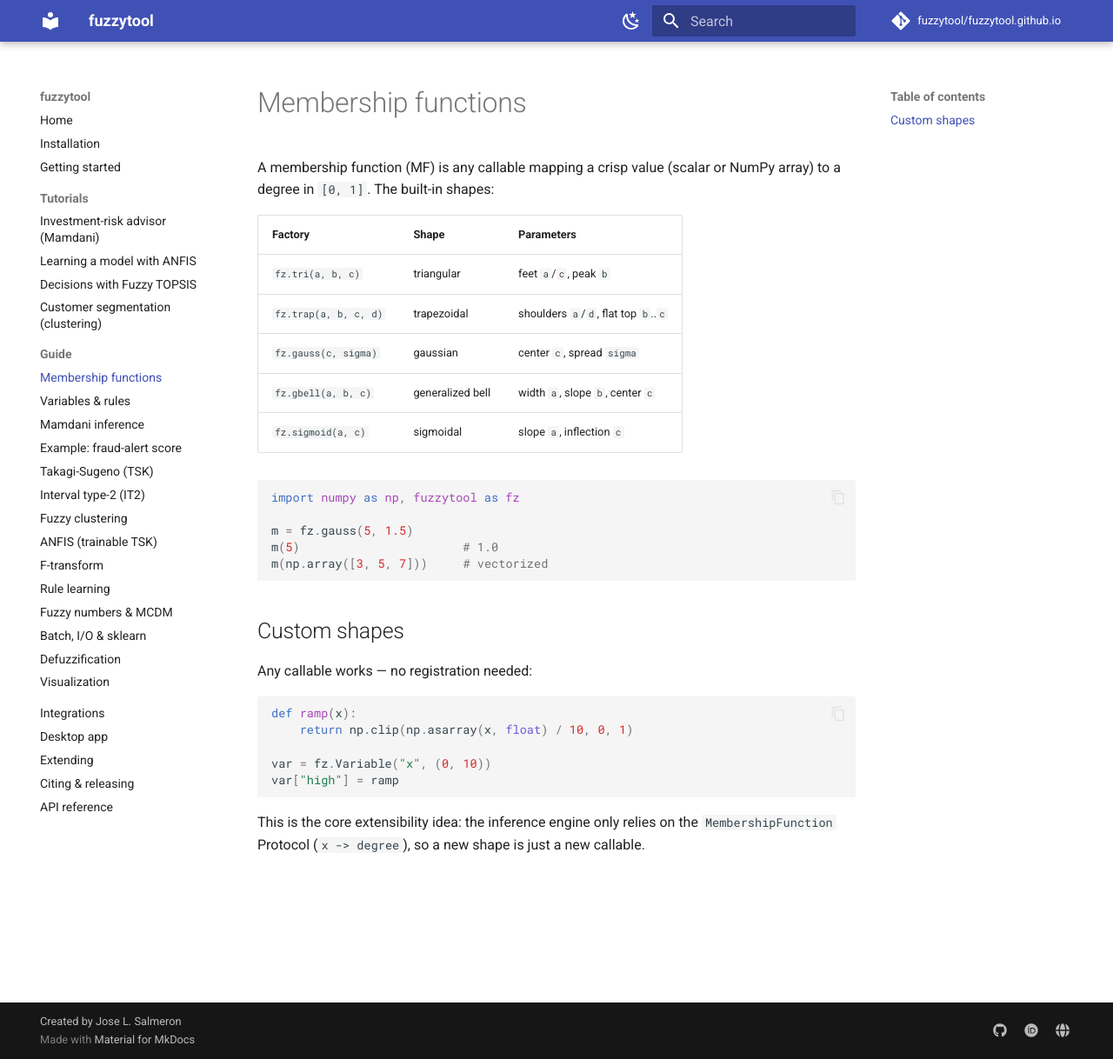
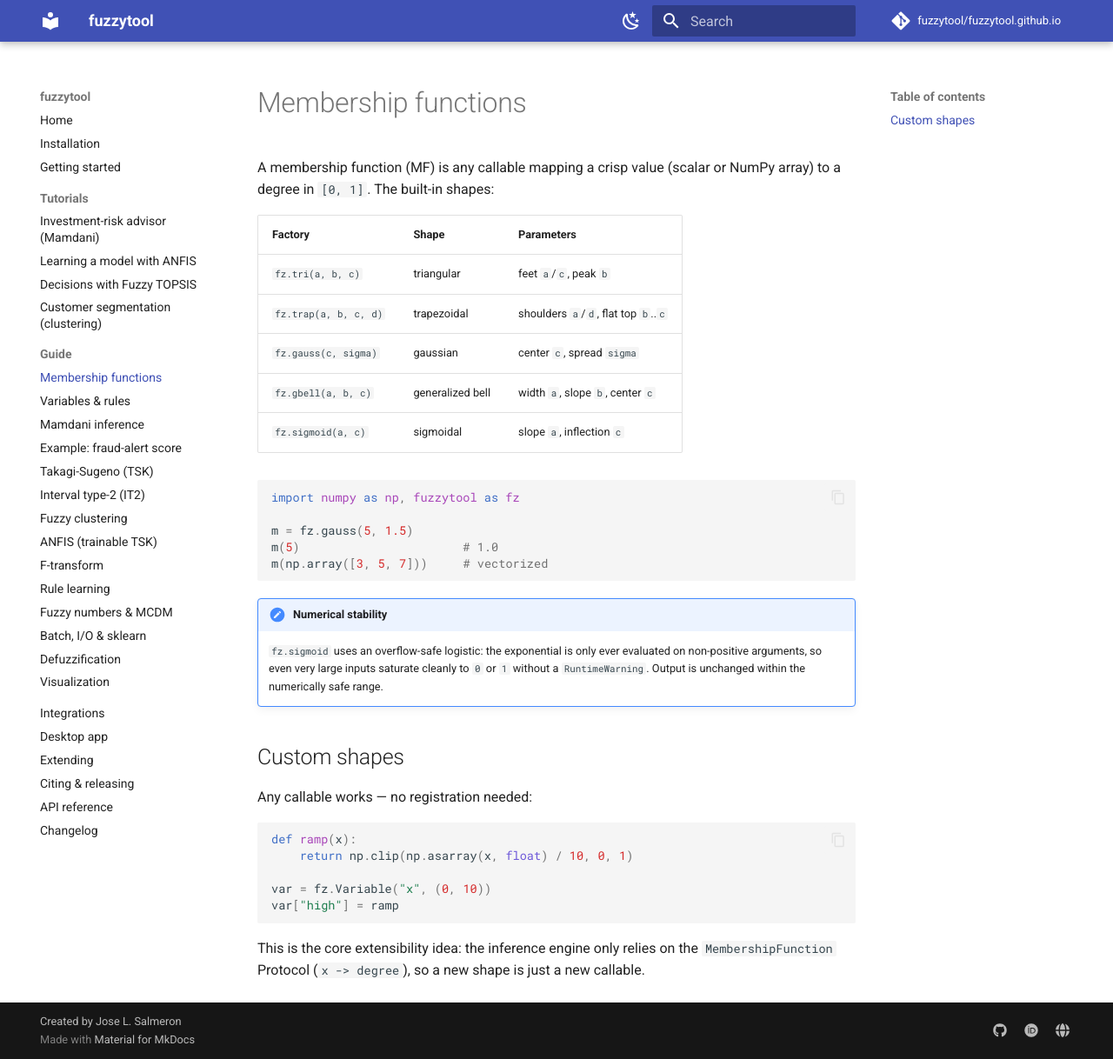
Before and after one commit to fuzzytool/fuzzytool.github.io, an MkDocs documentation site: the page built from docs/guide/membership.md, in a window 1280 px wide and 1218 px high. Shown: the whole window at 87% size. Built offline with MkDocs 1.6.1 and Material for MkDocs 9.7.7, drawn with Linux system fonts in a browser that asks for light colours; comment, search, counter and statistics services are not loaded.

Commit message:
docs: add Changelog page and sigmoid stability note
Surface the release notes on the site: include the root CHANGELOG.md via
a pymdownx.snippets include (single source of truth) and add it to the
nav. Add a "Numerical stability" note to the membership-functions guide
describing the overflow-safe sigmoid.

Co-Authored-By: Claude Opus 4.8 (1M context) <noreply@anthropic.com>

````diff
--- a/docs/guide/membership.md
+++ b/docs/guide/membership.md
@@ -19,6 +19,12 @@ m(5)                       # 1.0
 m(np.array([3, 5, 7]))     # vectorized
 ```
 
+!!! note "Numerical stability"
+    `fz.sigmoid` uses an overflow-safe logistic: the exponential is only ever
+    evaluated on non-positive arguments, so even very large inputs saturate
+    cleanly to `0` or `1` without a `RuntimeWarning`. Output is unchanged within
+    the numerically safe range.
+
 ## Custom shapes
 
 Any callable works — no registration needed:
--- a/mkdocs.yml
+++ b/mkdocs.yml
@@ -60,6 +60,7 @@ nav:
   - Extending: extending.md
   - Citing & releasing: citing.md
   - API reference: api/python.md
+  - Changelog: changelog.md
 
 markdown_extensions:
   - admonition
@@ -74,6 +75,9 @@ markdown_extensions:
   - pymdownx.superfences
   - pymdownx.tabbed:
       alternate_style: true
+  - pymdownx.snippets:
+      base_path: ["."]
+      check_paths: true
 
 extra:
   social:
````
Also changed, not shown: docs/changelog.md (added, +1 -0 lines).
